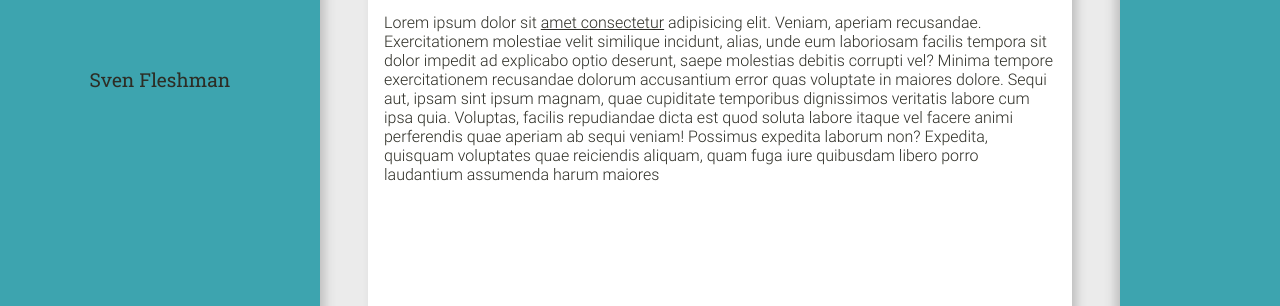
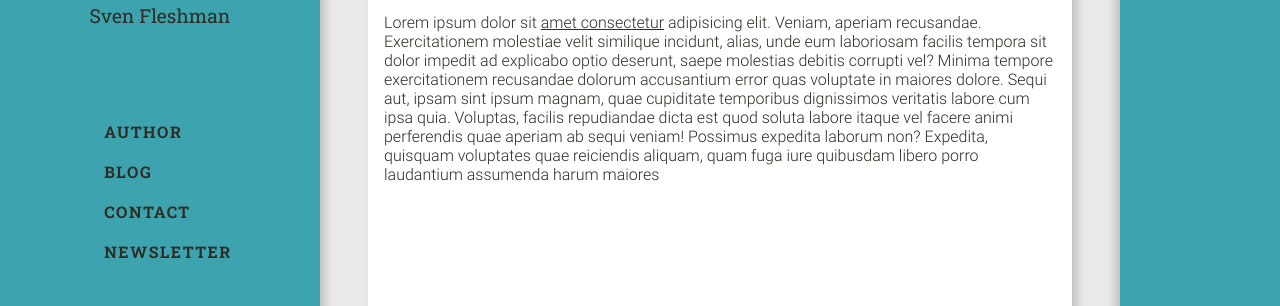
Before and after one commit to Halli76er/landingPage, a plain HTML site: page index.html in a window 1280 px wide. Shown: the part 338-644 px from the top of the page. Drawn offline with Linux system fonts and the light colour scheme.

Commit message:
build the navBarSections and fixed section-name for menu

```diff
--- a/css/components.css
+++ b/css/components.css
@@ -29,7 +29,7 @@ section.blog_newsletter{
     left: 0;
     z-index: 100;
     width: 100%;
-    background: #ccc;
+    background: #cccccc;
     transform: translateX(100%);
     transition: all .15s ease;
     line-height: 2.5;
--- a/index.html
+++ b/index.html
@@ -36,7 +36,7 @@
             </section>
         </header>
         <main>
-            <section id="author" data-nav="Section 1" class="blog_author card">
+            <section id="author" data-nav="Author" class="blog_author card">
                 <h2>sectionHelloWorld</h2>
                 <h3>Hi, my Name is Sven Fleshman...</h3>
                 <p>
@@ -46,7 +46,7 @@
                     voluptates quae reiciendis aliquam, quam fuga iure quibusdam libero porro laudantium assumenda harum maiores
                 </p>
             </section>
-            <section id="blog" data-nav="Section 2" class="blog_posts">
+            <section id="blog" data-nav="Blog" class="blog_posts">
                 <h3 class="display_none">Blog</h3>
                 <article class="card">
                     <figure>
@@ -130,7 +130,7 @@
                     <span class="button"><a href="blog-page.html">more...</a></span>
                 </article>
             </section>
-            <section id="contact" data-nav="Section 3" class="blog_contact card">
+            <section id="contact" data-nav="Contact" class="blog_contact card">
                 <h3>sectionContactData</h3>
                 <p>
                     Lorem ipsum dolor sit amet consectetur adipisicing elit. Adipisci perspiciatis eaque quos ipsum vel at ducimus reprehenderit aspernatur fugit vitae nesciunt omnis ut sint impedit et, pariatur beatae animi dolorum? Harum
@@ -139,7 +139,7 @@
                     eveniet. Voluptate, voluptatibus ab! Tenetur error quae assumenda. Iusto!
                 </p>
             </section>
-            <section id="newsletter" data-nav="Section 4" class="blog_newsletter card">
+            <section id="newsletter" data-nav="Newsletter" class="blog_newsletter card">
                 <h3>sectionNewsletterSubscribe</h3>
                 <p>
                     Lorem ipsum dolor sit amet consectetur adipisicing elit. Accusamus, autem. Est voluptas eius provident voluptates necessitatibus. Quaerat qui quod explicabo architecto vero minima aspernatur totam mollitia alias, hic
@@ -165,7 +165,7 @@
             <span class="footer_slogan">made with<i class="material-icons" aria-hidden="true">favorite</i> coffee</span>
         </footer>
         <button id="myButton" class="myButtonClass" title="Go to top"><span class="material-icons">upgrade</span></button>
+        <script src="js/app.js"></script>
         <script src="js/menu.js"></script>
-        <script src="js/app.js"></script>
     </body>
 </html>
--- a/js/app.js
+++ b/js/app.js
@@ -26,7 +26,10 @@
 //Get the button:
 const mybutton = document.getElementById("myButton");
 const scrollTopButton = document.querySelector(".myButtonClass");
-
+//Get the ul
+const navBarList = document.querySelector('#navbar__list');
+//Get the sections
+const sections = document.querySelectorAll('[data-nav]');
 
 /**
  * End Global Variables
@@ -34,6 +37,7 @@ const scrollTopButton = document.querySelector(".myButtonClass");
  *
 */
 
+// build the Navigation auto sections
 
 /**
  * End Helper Functions
@@ -42,7 +46,27 @@ const scrollTopButton = document.querySelector(".myButtonClass");
 */
 
 // build the nav
-
+function navBarSections () {
+  sections.forEach((section, num) =>{
+    // declare the data-variables
+    let listItem = document.createElement('li');
+    let link = document.createElement('a');
+    let linkTitle = section.getAttribute('data-nav');
+    let linkTarget = section.getAttribute('id');
+    // one ul listItem per section gets the class list__item
+    listItem.classList.add('link_menu');
+    // ul gets the listItems as a child
+    navBarList.appendChild(listItem);
+    // listItem get a link as a child
+    listItem.appendChild(link);
+    // link gets the title text from data-nav
+    link.textContent = linkTitle;
+    //set attributes for target and add class to link
+    link.setAttribute("data-nav", `${linkTarget}`);
+    link.setAttribute("href", `#${linkTarget}`);
+    link.classList.add('blog_link_menu');
+  });
+}
 
 // Add class 'active' to section when near top of viewport
 
@@ -65,10 +89,9 @@ function scrollFunction() {
     mybutton.style.display = "none";
   }
 }
-// When the user clicks on the button, scroll to the top of the document
+// When the user clicks on the button, scroll smooth to the top of the document
 function topFunction() {
-  document.body.scrollTop = 0; // For Safari
-  document.documentElement.scrollTop = 0; // For Chrome, Firefox, IE and Opera
+  window.scroll({top: 0, behavior: "smooth"});
 }
 
 /**
@@ -78,7 +101,7 @@ function topFunction() {
 */
 scrollTopButton.addEventListener("click", topFunction);
 // Build menu
-
+document.addEventListener('DOMContentLoaded', navBarSections);
 // Scroll to section on link click
 
 // Set sections as active
```
Also changed, not shown: blog-page.html (+5 -5 lines), js/menu.js (line endings or trailing spaces).
